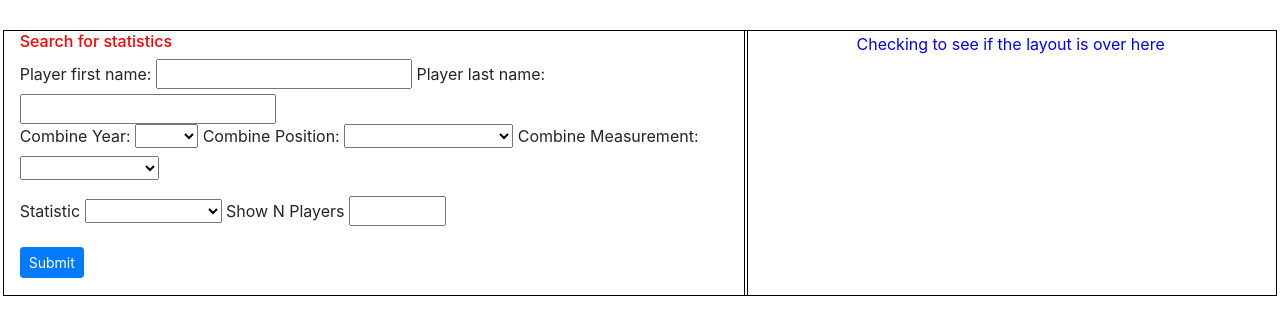
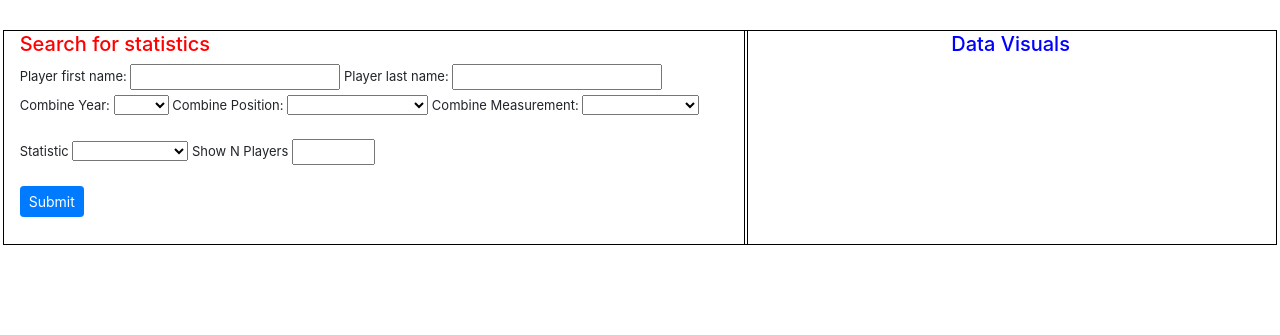
Before and after one commit to fordoelgordo/NFL-Statistics-Application, a Django app: page /combinepage/ in a window 1280 px wide. Shown: the part 215-550 px from the top of the page. Run offline with Django 3.2, Linux system fonts and the light colour scheme.

Commit message:
updates to combine.html

```diff
--- a/nfl_site/templates/combine/combine.html
+++ b/nfl_site/templates/combine/combine.html
@@ -18,7 +18,7 @@
             }
             .container-fluid .row #container1 h3 {
                 color: red;
-                font-size: 16px;
+                font-size: 20px;
             }
             .container-fluid .row #container1 .form-group {
                 color: black;
@@ -29,11 +29,21 @@
             .container-fluid .row #container1 .table td {
                 font-size: 13px;
             }
+            .container-fluid .row #container1 #playerSearch {
+                font-size: 13px;
+            }
+            .container-fluid .row #container1 #stats {
+                margin-top: 10px;
+                font-size: 13px;
+            }
             .container-fluid .row #container2 {
                 text-align: center;
-                color: blue;
                 outline: 1px solid black;
                 outline-offset: 1px;
+            }
+            .container-fluid .row #container2 h3 {
+                font-size: 20px;
+                color: blue;
             }
         </style>
     </head>
@@ -100,7 +110,7 @@
                         </div>
                     </div>
                     <div class="col-5" id="container2">
-                        Checking to see if the layout is over here
+                        <h3>Data Visuals</h3>
                     </div>
                 </div>
             </div>
```
